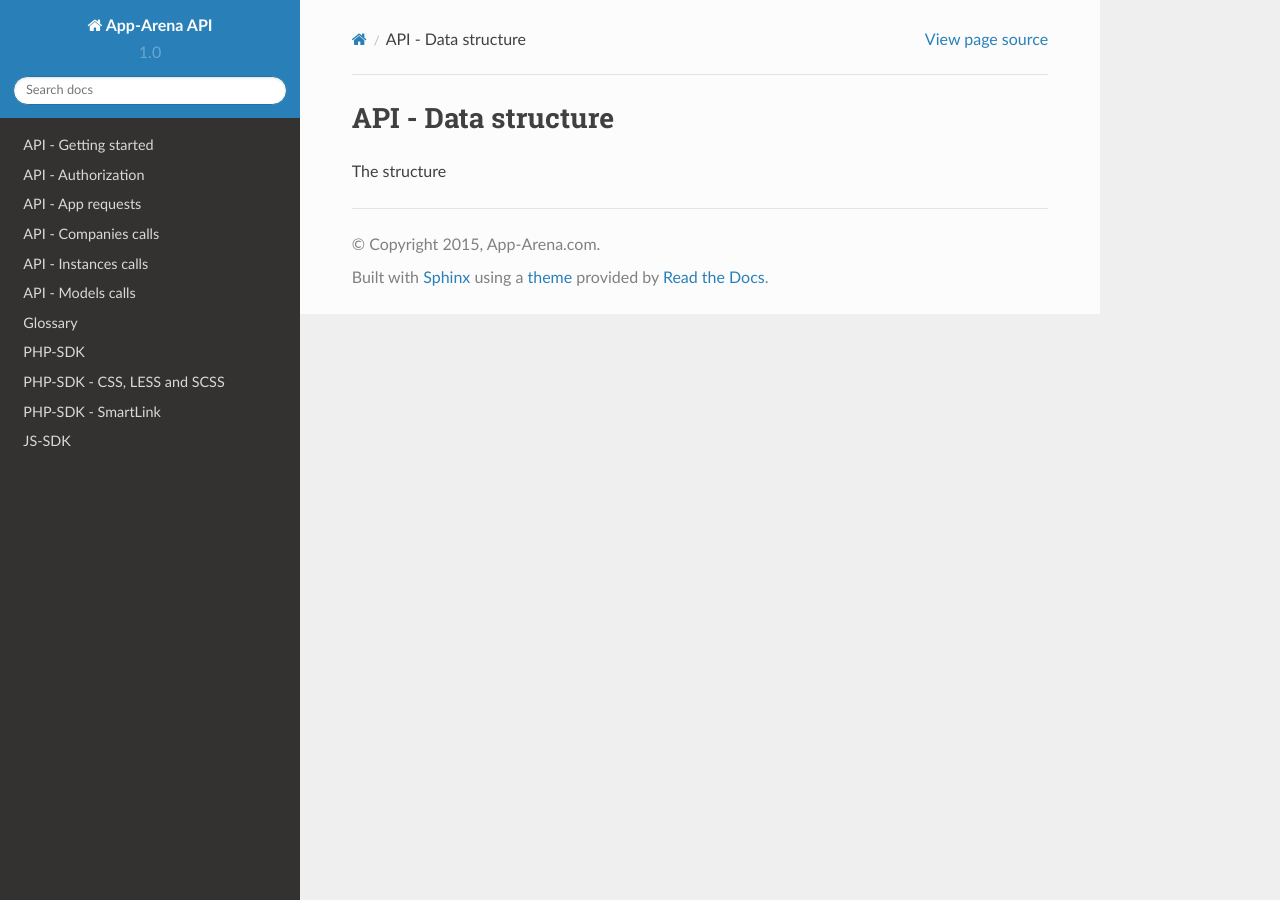
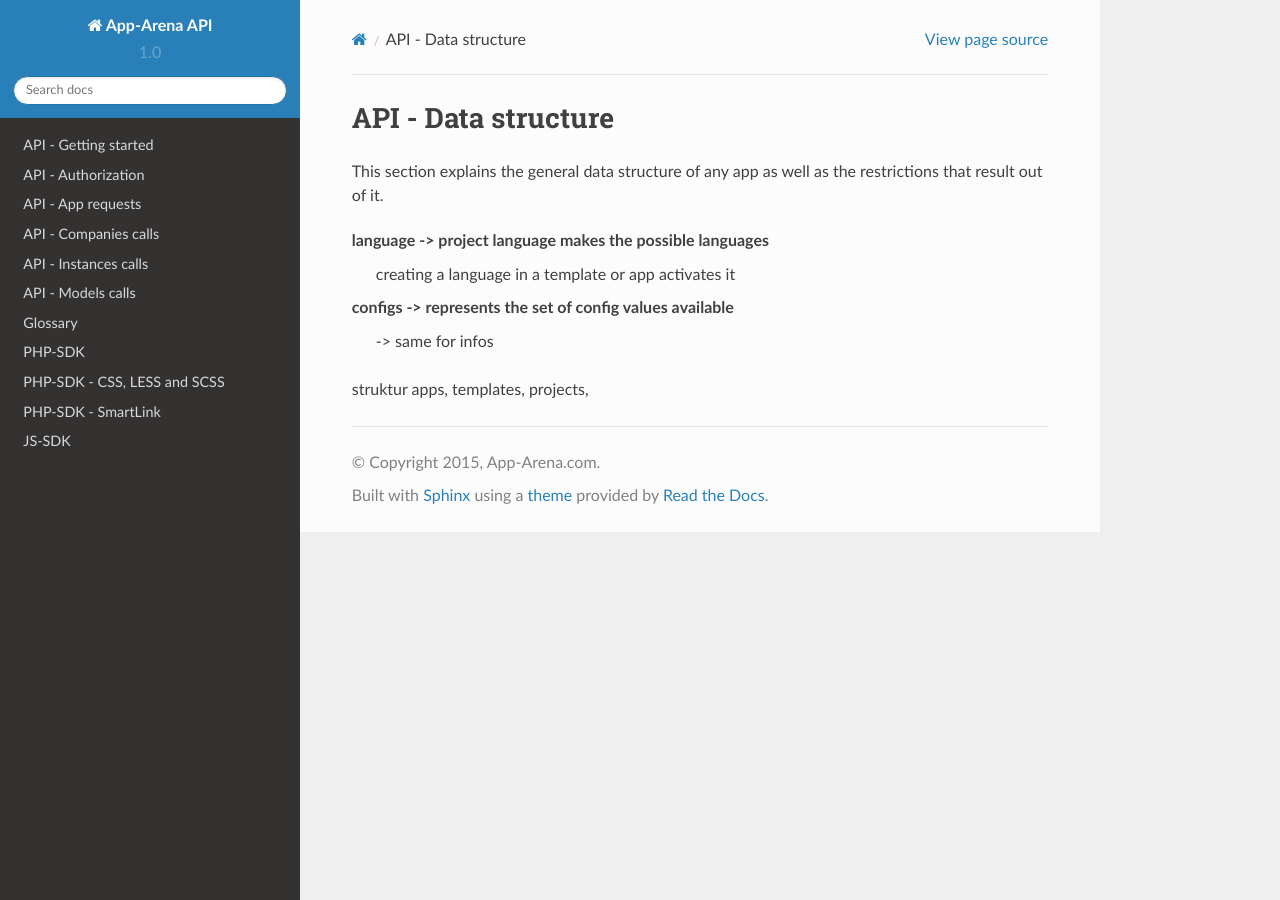
Before and after one commit to apparena/docs, a Sphinx documentation site: the page built from docs/api/050-structure.rst, in a window 1280 px wide. Built offline with Sphinx 7.4.7 and the Read the Docs theme 2.0.0, drawn with Linux system fonts in a browser that asks for light colours.

```diff
--- a/docs/api/050-structure.rst
+++ b/docs/api/050-structure.rst
@@ -1,4 +1,13 @@
 API - Data structure
 ====================
 
-The structure
+This section explains the general data structure of any app as well as the restrictions that result out of it.
+
+
+language    -> project language makes the possible languages
+             creating a language in a template or app activates it
+
+configs     -> represents the set of config values available
+            -> same for infos
+
+struktur apps, templates, projects,
```
Also changed, not shown: docs/api/040-apps.rst (+115 -1 lines).
